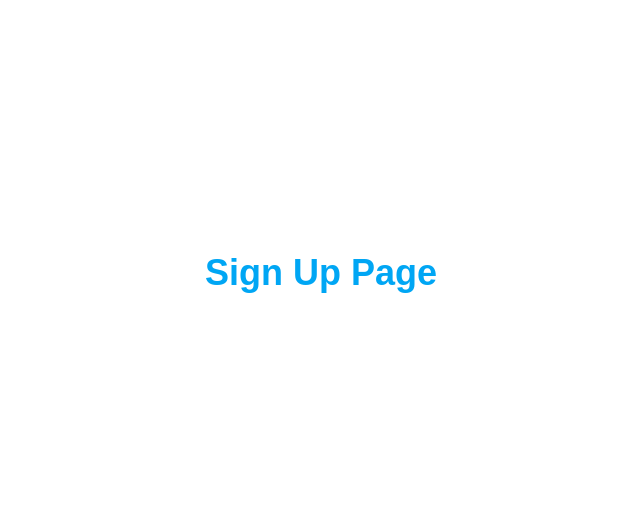
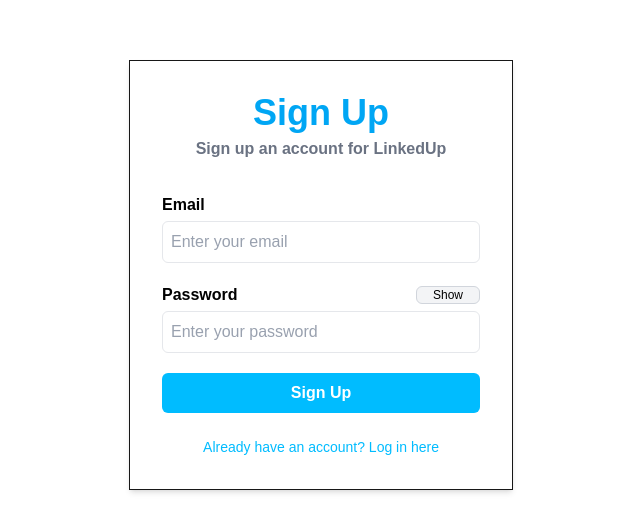
Before and after one commit to JianmingLinUMass/LinkedUp, a Next.js app in the folder linkedup/: page /sign-up in a window 1280 px wide. Shown: the part 125-656 px from the top of the page, without its empty margins (319-959 px from the left). Built offline with nearby package versions, Linux system fonts and the light colour scheme.

Commit message:
Added frontend ui for the sign-up page.

```diff
--- a/linkedup/app/sign-up/page.tsx
+++ b/linkedup/app/sign-up/page.tsx
@@ -1,9 +1,91 @@
+'use client'
+
+import Link from 'next/link';
+import { useState } from 'react';
+
+const links = [
+    {name: 'Already have an account? Log in here', href: '/log-in'}
+];
+
 export default function SignupPage() {
+    const [email, setEmail] = useState('');
+    const [password, setPassword] = useState('');
+    const [showPassword, setShowPassword] = useState(false);
+
+    const handleSubmitForm = (e: React.FormEvent) => {
+        e.preventDefault();
+
+        // Step1: Verify whether the input email already exists in database
+
+        // Step2: Verify whether the password and re-entered password match
+
+        // Step3: Sign up successfully. Open the Log in Page
+        window.location.href = '/log-in';
+
+        // (Optional) Step3.5: Show a dialog on the Log in Page to inform that
+        //   account is successfully signed up
+    }
+
     return(
         <div className='min-h-screen flex items-center justify-center bg-white'>
-            <h1 className='text-4xl font-bold text-sky-500 text-center mb-1'>
-                Sign Up Page
-            </h1>
+            <div className='bg-white p-8 rounded-2x1 shadow-md w-full max-w-sm border'>
+                <h1 className='text-4xl font-bold text-sky-500 text-center mb-1'>
+                    Sign Up
+                </h1>
+                <p className='text-center text-gray-500 mb-8 font-bold'>
+                    Sign up an account for LinkedUp
+                </p>
+
+                <form onSubmit={handleSubmitForm} className='space-y-5'>
+                    <div>
+                        <label className='block text-black font-bold mb-1'>
+                            Email
+                        </label>
+                        <input type='email'
+                               className='w-full border rounded-md p-2 text-black placeholder-gray-400 border border-gray-200 focus:outline-none focus:ring-2 focus:ring-sky-300'
+                               placeholder='Enter your email'
+                               value={email}
+                               onChange={(e) => setEmail(e.target.value)}
+                               required
+                        />
+                    </div>
+
+                    <div className='flex items-center justify-between mb-1'>
+                        <label className='block text-black font-bold'>
+                            Password
+                        </label>
+                        <button type='button'
+                                onClick={() => setShowPassword(!showPassword)}
+                                className='text-xs w-16 rounded-md text-center text-black border border-gray-300 bg-gray-100'>
+                            {showPassword ? 'Hide' : 'Show'}
+                        </button>
+                    </div>
+                    <div>
+                        <input type={showPassword ? 'text' : 'password'}
+                               className='w-full border rounded-md p-2 text-black placeholder-gray-400 border border-gray-200 focus:outline-none focus:ring-2 focus:ring-sky-300'
+                               placeholder='Enter your password'
+                               value={password}
+                               onChange={(e) => setPassword(e.target.value)}
+                               required
+                        />
+                    </div>
+
+                    <div>
+                        <button type='submit'
+                                className='w-full bg-sky-400 hover:bg-sky-500 text-white font-bold py-2 rounded-md transition'>
+                            Sign Up
+                        </button>
+                    </div>
+                </form>
+
+                <div className='text-center mt-6 space-y-2'>
+                    <p className='text-sm text'>
+                        <Link href={links[0].href} className='text-sky-400 hover:underline'>
+                            {links[0].name}
+                        </Link>
+                    </p>
+                </div>
+            </div>
         </div>
     );
 }
```
Also changed, not shown: linkedup/app/log-in/page.tsx (+6 -3 lines).
